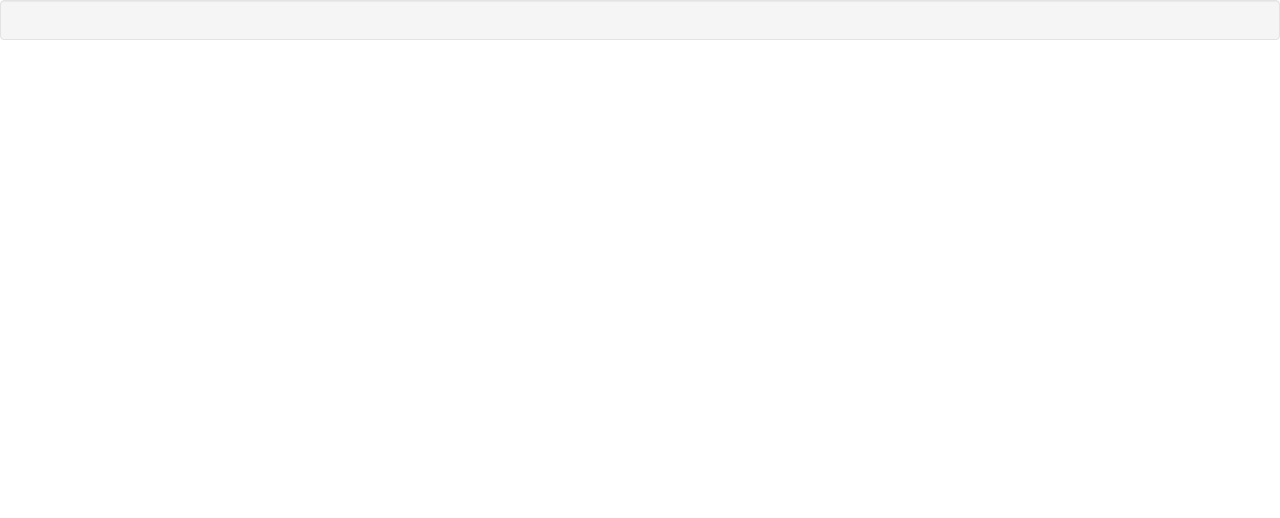
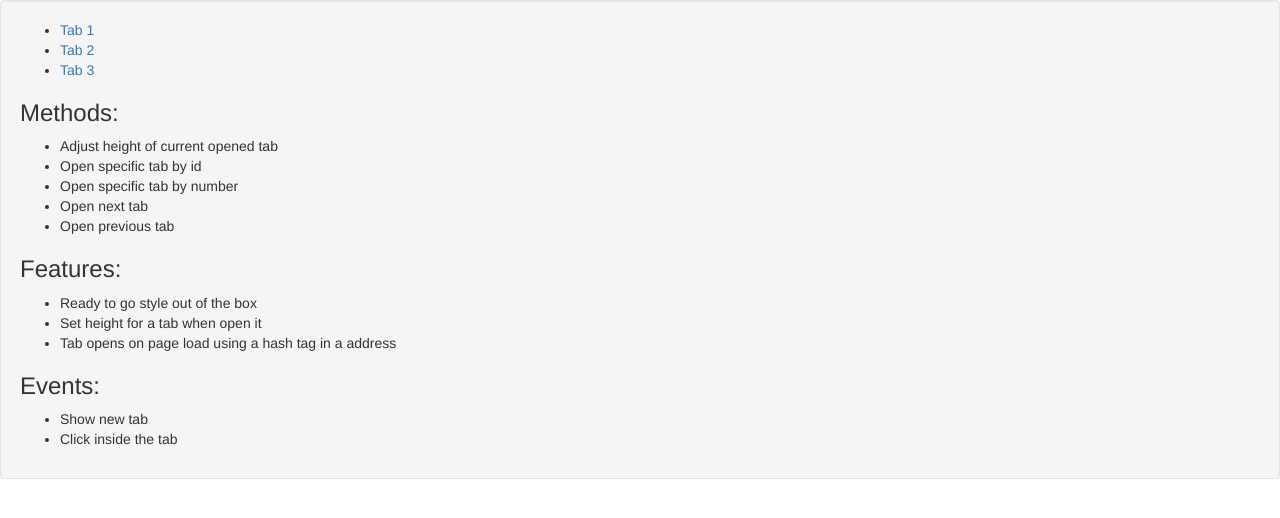
Before and after one commit to vovanmix/jquery.smart-tabs, a website: page demo/index.html in a window 1280 px wide. Drawn offline with nearby package versions, Linux system fonts and the light colour scheme.

Commit message:
initial commit

```diff
--- a/demo/index.html
+++ b/demo/index.html
@@ -17,6 +17,63 @@
 
             <div id="container">
 
+                <ul>
+                    <li>
+                        <a href="#tab-1">Tab 1</a>
+                    </li>
+                    <li>
+                        <a href="#tab-2">Tab 2</a>
+                    </li>
+                    <li>
+                        <a href="#tab-3">Tab 3</a>
+                    </li>
+                </ul>
+
+                <div>
+
+                    <div id="tab-1">
+
+                        <div>
+                            <h3>Methods:</h3>
+                            <ul>
+                                <li>Adjust height of current opened tab</li>
+                                <li>Open specific tab by id</li>
+                                <li>Open specific tab by number</li>
+                                <li>Open next tab</li>
+                                <li>Open previous tab</li>
+                            </ul>
+                        </div>
+
+                    </div>
+
+                    <div id="tab-2">
+
+                        <div>
+                            <h3>Features:</h3>
+                            <ul>
+                                <li>Ready to go style out of the box</li>
+                                <li>Set height for a tab when open it</li>
+                                <li>Tab opens on page load using a hash tag in a address</li>
+                            </ul>
+                        </div>
+
+                    </div>
+
+                    <div id="tab-3">
+
+                        <div>
+                            <h3>Events:</h3>
+                            <ul>
+                                <li>Show new tab</li>
+                                <li>Click inside the tab</li>
+                            </ul>
+                        </div>
+
+                    </div>
+
+                </div>
+
+
             </div>
 
         </div>
@@ -27,9 +84,11 @@
         <script type="text/javascript" src="../jquery.smart-tabs.js"></script>
         <script type="text/javascript">
             $(document).ready(function(){
-                $('#container').smartTabs({
+                var smartTabsInstance = $('#container').smartTabs({
 
                 });
+
+                smartTabsInstance.AdjustHeight();
             });
         </script>
     </body>
--- a/jquery.smart-tabs.js
+++ b/jquery.smart-tabs.js
@@ -1,7 +1,5 @@
 /* ===========================================================
  * jquery.smart-tabs.js
- * v 1.0.0 April 11 2015
- * ===========================================================
  * Copyright 2015 Vladimir Mikhaylovskiy.
  *
  * Licensed under the Apache License, Version 2.0 (the "License");
@@ -22,15 +20,55 @@
     $.fn.smartTabs = function(options) {
 
         var settings = $.extend({
-
+            //Events:
+            onClickInsideTab: function(tabId){},
+            onShowTab: function(tabId){}
         }, options);
 
-        var formElementContainer;
-        var formElement;
+        var tabElement;
+        var tabHeader;
+        var tabContent;
+        var tabLinks;
+
+        var currentTab;
+
+        //Core functions:
+        var initPlugin = function(){
+
+        };
+
+        var getHasTag = function(){
+
+        };
+
+
+        //Methods:
+        this.AdjustHeight = function(){
+
+        };
+
+        this.openById = function(tabId){
+
+        };
+
+        this.openByNumber = function(tabNumber){
+
+        };
+
+        this.openNext = function(){
+
+        };
+
+        this.openPrevious = function(){
+
+        };
 
         var addPluginMarkup = function(){
-            formElement.wrap('<div class="smart-tabs-container"></div>');
-            formElementContainer = formElement.parent();
+
+            tabElement.addClass("smart-tabs-container");
+            var tabHeader = tabElement.find('>ul');
+            var tabLinks = tabHeader.find('a');
+            var tabContent = tabElement.find('>div');
 
         };
 
@@ -40,9 +78,11 @@
             }
             $(this).attr('smartTabs', 'true');
 
-            formElement = $(this);
+            tabElement = $(this);
 
             addPluginMarkup();
+
+            initPlugin();
 
         });
 
```
